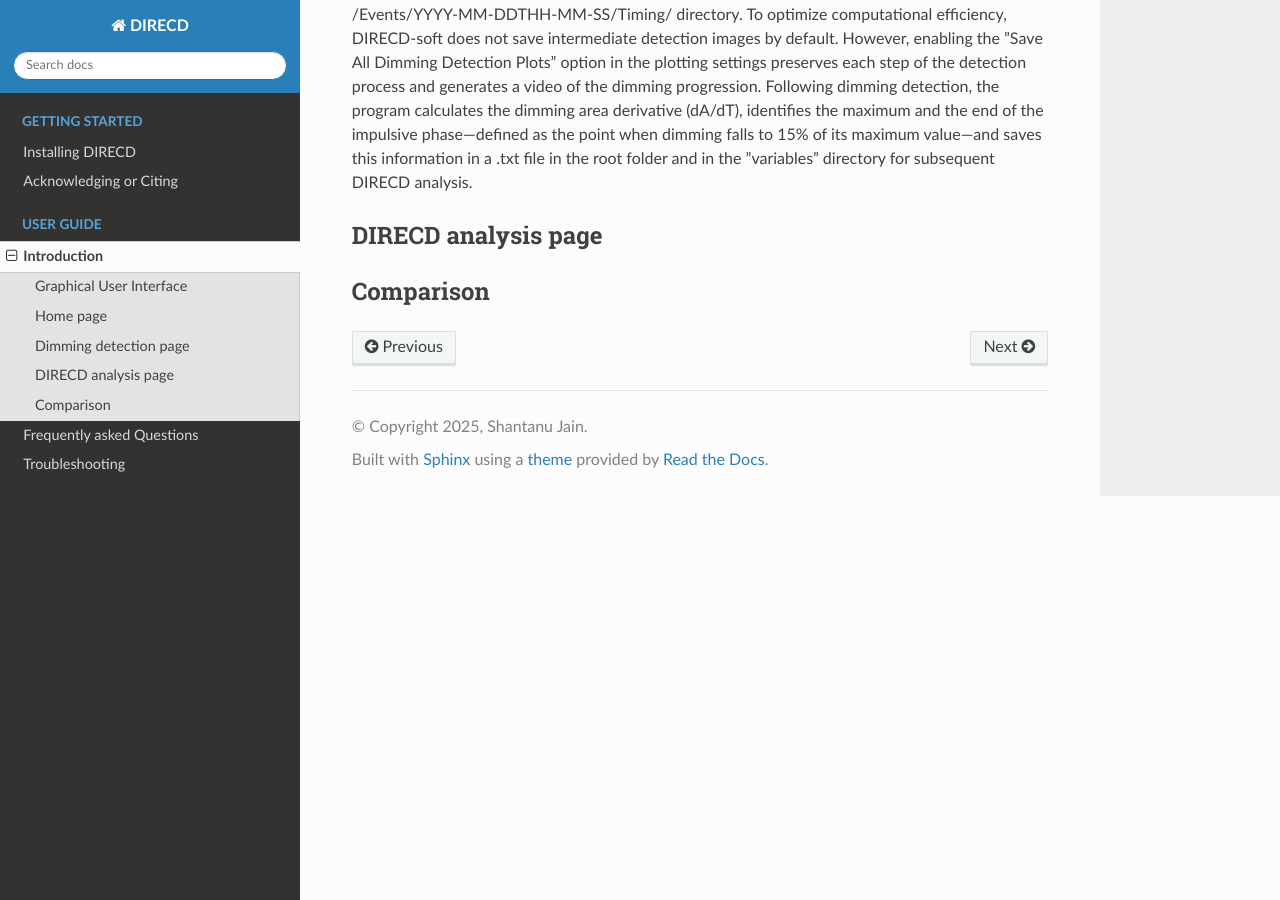
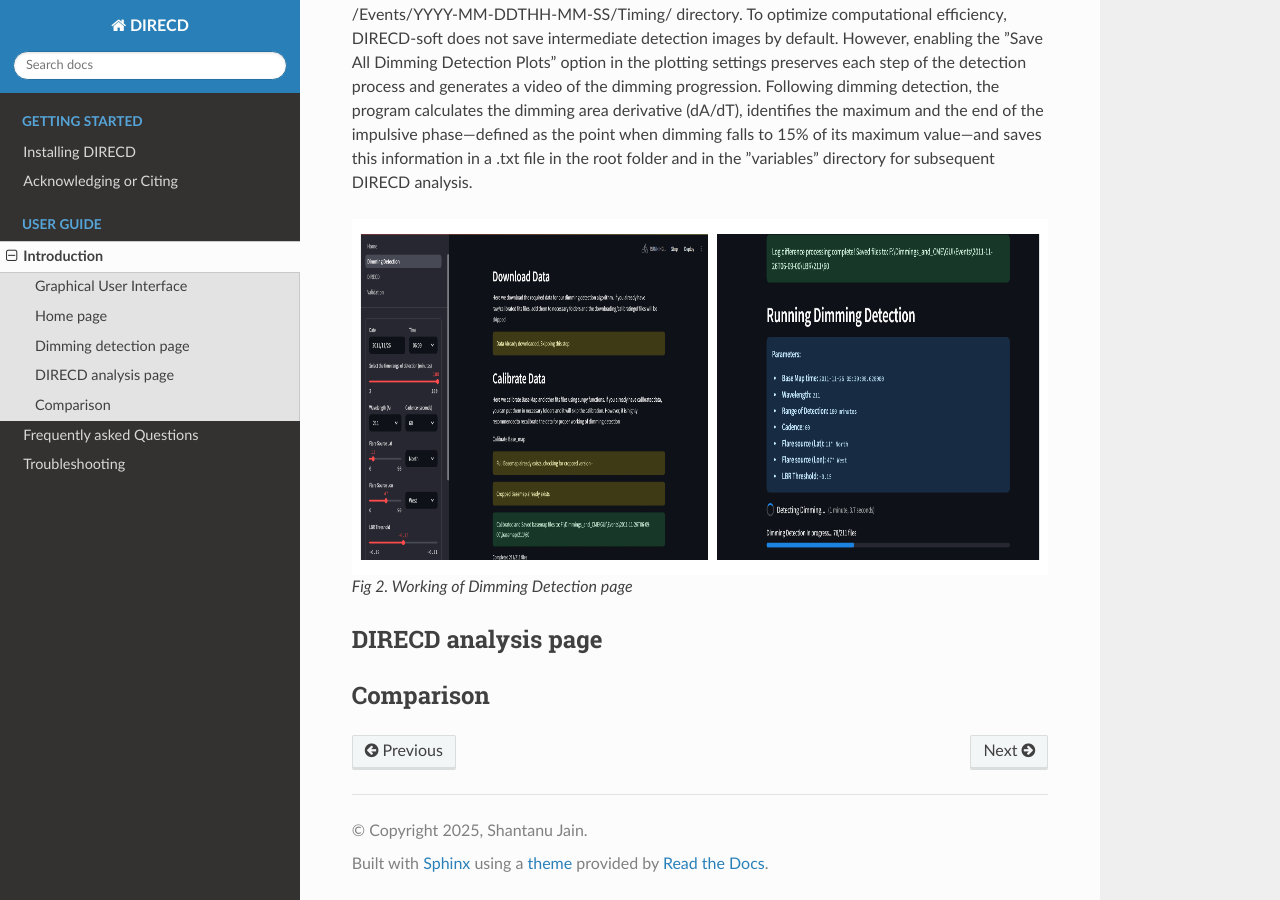
Before and after one commit to jain-shantanu/DIRECD_soft, a Sphinx documentation site: the page built from source/Introduction.rst, in a window 1280 px wide and 900 px high, scrolled down 2177 px. Built offline with Sphinx 7.4.7 and the Read the Docs theme 3.1.0, drawn with Linux system fonts in a browser that asks for light colours.

Commit message:
Update Introduction.rst

```diff
--- a/source/Introduction.rst
+++ b/source/Introduction.rst
@@ -71,9 +71,10 @@
 dimming falls to 15% of its maximum value—and saves this information in a .txt file in the root folder and in the ”variables” directory
 for subsequent DIRECD analysis.
 
-.. .. figure:: images_docs/detection_1.png
-..     :scale: 30 %
-..    Fig 2. Working of Dimming Detection page
+.. figure:: images_docs/detection_1.png
+    :scale: 30%
+
+    Fig 2. Working of Dimming Detection page
 
 
 
```
